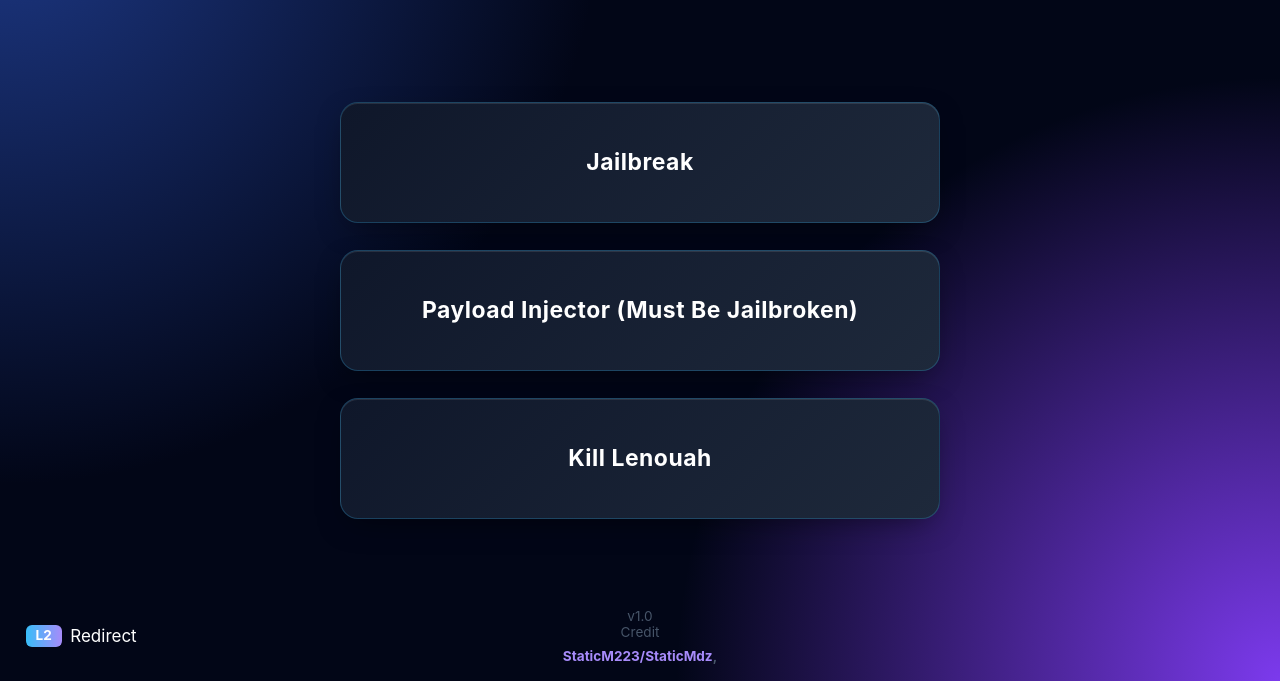
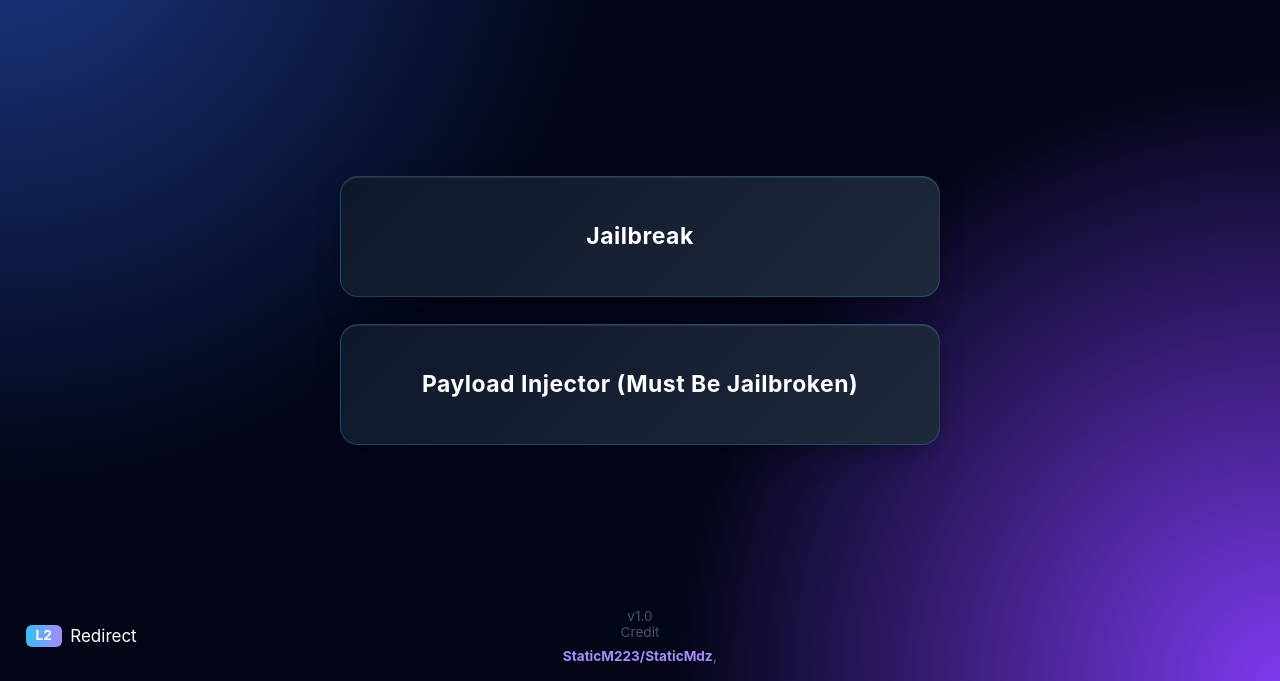
Before and after one commit to StaticM223/SJB-UMTX2, a plain HTML site: page index.html in a window 1280 px wide. Shown: the part 119-800 px from the top of the page. Drawn offline with Linux system fonts and the light colour scheme.

```diff
--- a/index.html
+++ b/index.html
@@ -197,7 +197,6 @@
         <div id="pre-jb-view" class="d-flex align-items-center justify-content-center flex-direction-column selected">
             <a tabindex="0" class="btn fw-bold" id="run-jb" onclick="run()">Jailbreak</a>
             <a tabindex="0" class="btn fw-bold" id="run-payload-injector" onclick="run(true)">Payload Injector (Must Be Jailbroken)</a>
-            <a tabindex="0" class="btn fw-bold" id="run-kill-len" onclick="run(true)">Kill Lenouah</a>
         </div>
 
         <div id="console-view">
```
